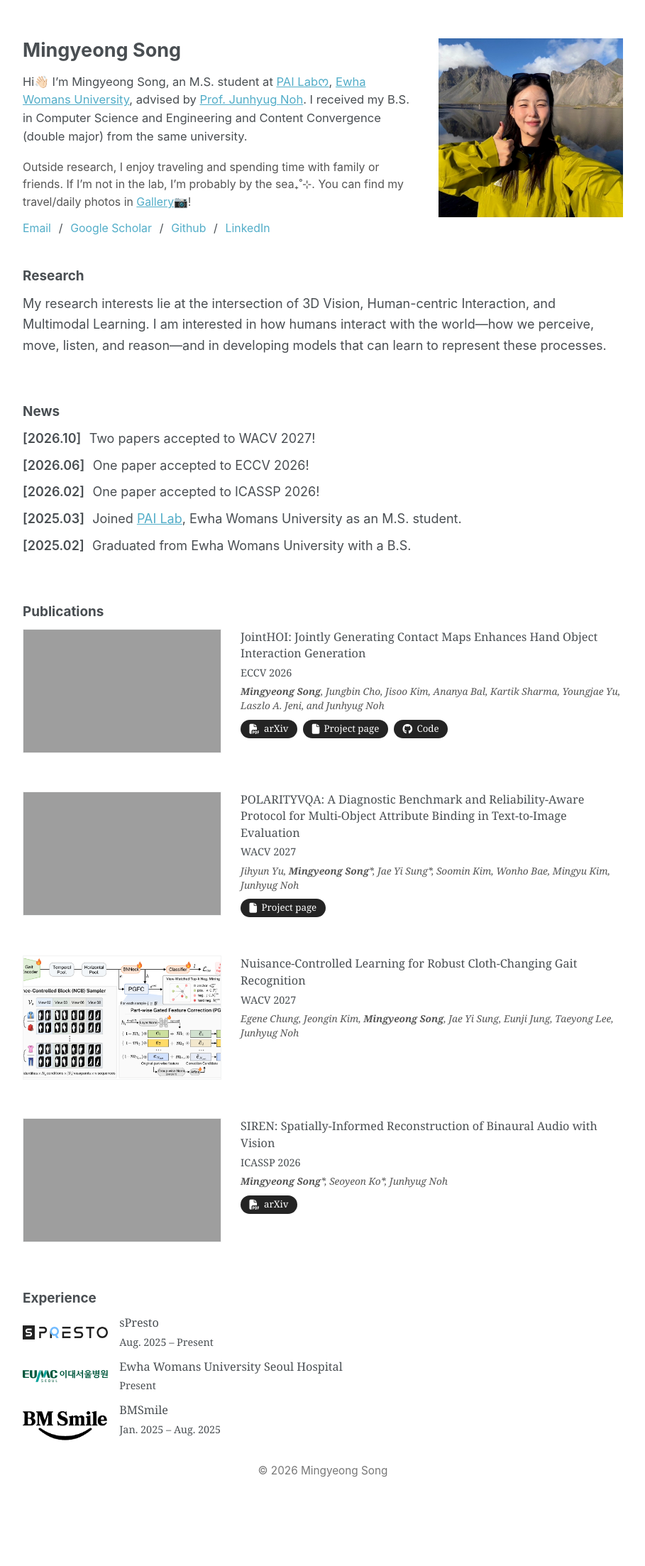
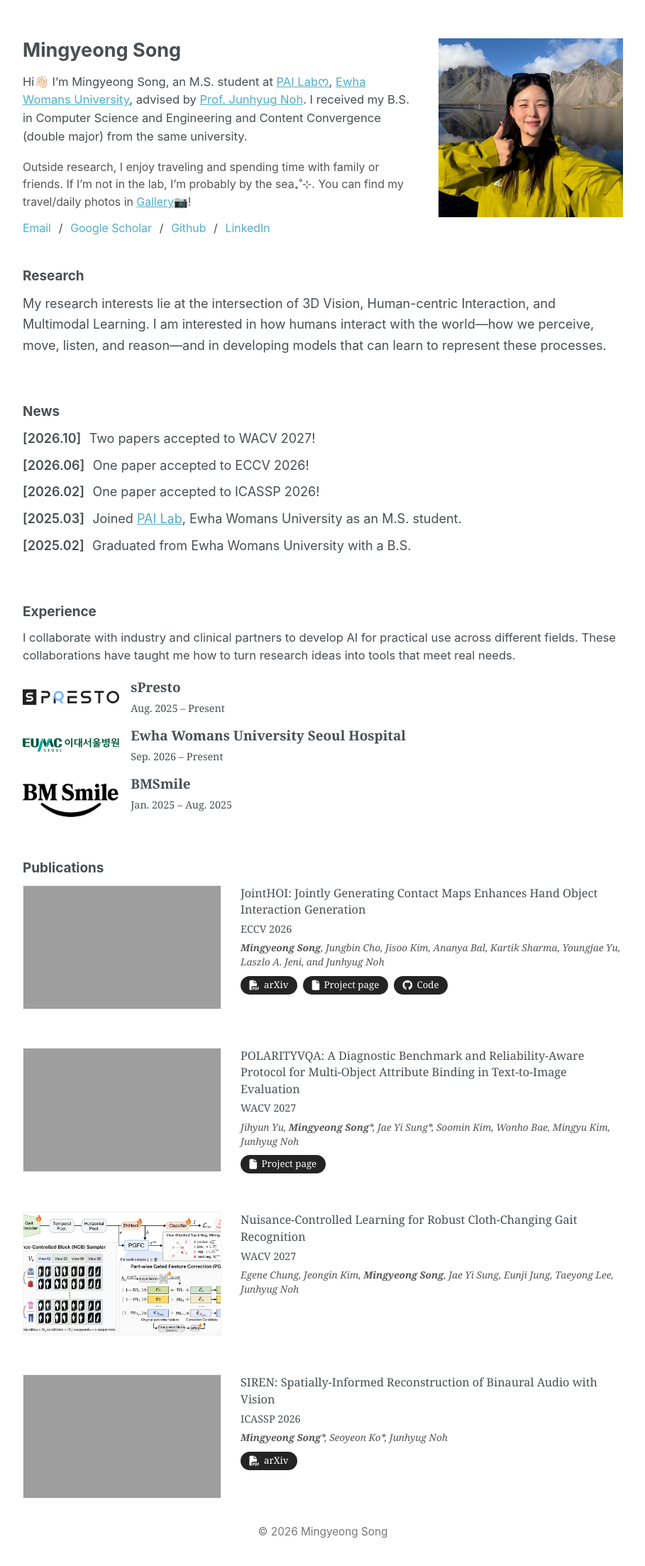
Before and after one commit to smk11602/smk11602.github.io, a Jekyll site: the page built from _pages/about.md, in a window 1280 px wide. Shown: the whole page at 71% size, without its empty margins (185-1094 px from the left). Built offline with Jekyll 4.4.1, drawn with Linux system fonts in a browser that asks for light colours; a script bundle is joined from its source files by our own code; library files that are not in the unit come from our copies; before the commit the page ends 2120 px from its top, so only the background shows below that.

Commit message:
Update personal website

```diff
--- a/_data/experience.yml
+++ b/_data/experience.yml
@@ -1,4 +1,4 @@
-# Experience — newest first
+# Experience
 
 - org: "sPresto"
   logo: "orgs/spresto.svg"
@@ -6,7 +6,7 @@
 
 - org: "Ewha Womans University Seoul Hospital"
   logo: "orgs/eumc.svg"
-  period: "Present"
+  period: "Sep. 2026 – Present"
 
 - org: "BMSmile"
   logo: "orgs/bmsmile.png"
--- a/_layouts/home.html
+++ b/_layouts/home.html
@@ -35,14 +35,15 @@ layout: compress
         </ul>
       </section>
 
+      <section class="home-section" id="experience">
+        <h2>Experience</h2>
+        <p class="home-exp__intro">I collaborate with industry and clinical partners to develop AI for practical use across different fields. These collaborations have taught me how to turn research ideas into tools that meet real needs.</p>
+        {% include home-experience.html %}
+      </section>
+
       <section class="home-section" id="publications">
         <h2>Publications</h2>
         {% include home-publications.html %}
-      </section>
-
-      <section class="home-section" id="experience">
-        <h2>Experience</h2>
-        {% include home-experience.html %}
       </section>
 
       {{ content }}
--- a/_sass/layout/_home.scss
+++ b/_sass/layout/_home.scss
@@ -589,10 +589,16 @@ body.layout-home {
 
 /* Experience ------------------------------------------------------------ */
 
+.home-exp__intro {
+  margin: 0 0 1rem;
+  font-size: 0.92rem;
+  line-height: 1.55;
+}
+
 .home-pub.home-exp__item {
   align-items: center;
   gap: 0.9rem;
-  margin-bottom: 0.65rem;
+  margin-bottom: 0.8rem;
 
   &:last-child {
     margin-bottom: 0;
@@ -600,8 +606,8 @@ body.layout-home {
 }
 
 .home-exp__logo {
-  flex: 0 0 clamp(70px, 22vw, 120px);
-  height: 2.25rem;
+  flex: 0 0 clamp(78px, 24vw, 136px);
+  height: 2.5rem;
   display: grid;
   place-items: center;
 
@@ -613,6 +619,13 @@ body.layout-home {
   }
 }
 
-.home-exp__item .home-pub__info p:last-child {
-  margin-bottom: 0;
+.home-exp__item .home-pub__info {
+  .home-pub__title {
+    font-size: 1.05rem;
+    font-weight: 600;
+  }
+
+  p:last-child {
+    margin-bottom: 0;
+  }
 }
```
